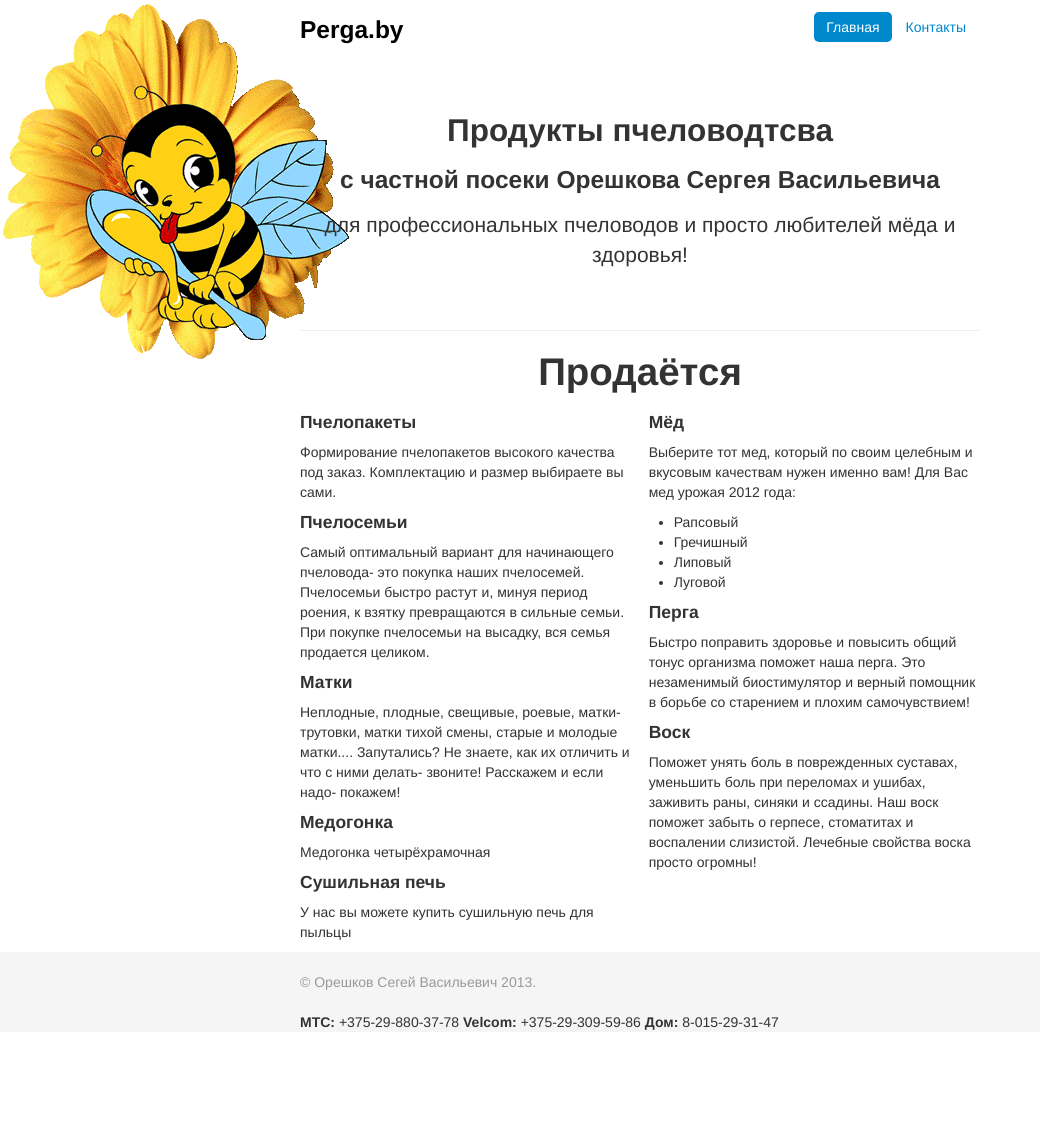
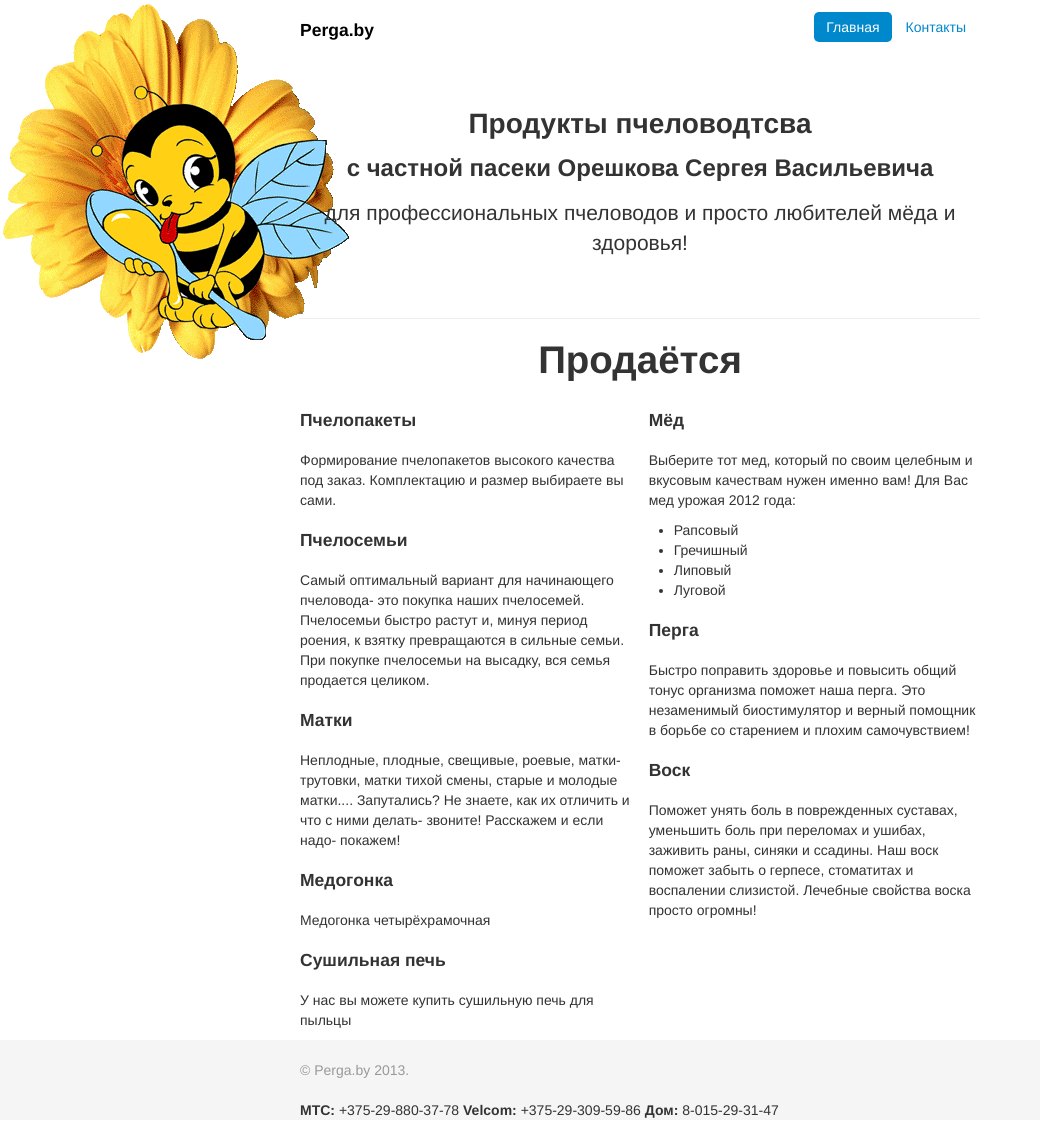
Before and after one commit to ivan24/father, a PHP site: page / in a window 1280 px wide. Shown: the whole page, without its empty margins (0-1040 px from the left). Before the commit the page ends 1030 px from the top, so only its background shows below. Run offline with PHP 8.4, Linux system fonts and the light colour scheme.

Commit message:
maks advice

```diff
--- a/assets/css/style.css
+++ b/assets/css/style.css
@@ -61,3 +61,12 @@ a.logo{
 .container .credit {
     margin: 20px 0;
 }
+h1.title{
+    font-size: 28px;;
+}
+.sub-title{
+    font-size: 24px;;
+}
+h3{
+    font-size: 17.5px;
+}
--- a/index.html
+++ b/index.html
@@ -3,9 +3,9 @@
 <html lang="en">
 <head>
     <meta charset="utf-8">
-    <title>Пасека - Орешкова Сергея Васильевича</title>
+    <title>Мёд. Продукты пчеловодства с частной пасеки</title>
     <meta name="viewport" content="width=device-width, initial-scale=1.0">
-    <meta name="description" content="">
+    <meta name="description" content=" Мёд, перга, воск и другие продукты пчеловодства с экологически чистой пасеки. Натуральный, качественный продукт. Бесплатная доставка по Минску">
     <meta name="author" content="">
 
     <!-- styles -->
@@ -36,8 +36,8 @@
             <h3 class="muted"><a class='logo' href="/">Perga.by</a></h3>
         </div>
         <div class="about">
-            <h2>Продукты пчеловодтсва</h2>
-            <h3>с частной посеки Орешкова Сергея Васильевича</h3>
+            <h1 class='title'>Продукты пчеловодтсва</h1>
+            <h3 class="sub-title">с частной пасеки Орешкова Сергея Васильевича</h3>
             <p class="lead">
                для профессиональных пчеловодов и просто любителей мёда и здоровья!
             </p>
@@ -49,26 +49,26 @@
         <div class="row-fluid marketing">
 
             <div class="span6">
-                <h4>Пчелопакеты</h4>
+                <h3>Пчелопакеты</h3>
                 <p>Формирование пчелопакетов высокого качества под заказ. Комплектацию и размер выбираете вы сами.  </p>
 
-                <h4>Пчелосемьи</h4>
+                <h3>Пчелосемьи</h3>
                 <p>Самый оптимальный вариант для  начинающего пчеловода- это покупка наших пчелосемей. Пчелосемьи быстро растут и,
                     минуя период роения, к взятку превращаются в сильные семьи. При покупке пчелосемьи на высадку, вся семья продается целиком.</p>
 
-                <h4>Матки</h4>
+                <h3>Матки</h3>
                 <p>Неплодные, плодные, свещивые, роевые, матки-трутовки, матки тихой смены, старые и молодые матки....
                 Запутались? Не знаете, как их отличить и что с ними делать- звоните! Расскажем и если надо- покажем!</p>
 
-                <h4>Медогонка</h4>
+                <h3>Медогонка</h3>
                 <p>Медогонка четырёхрамочная</p>
 
-                <h4>Сушильная печь</h4>
+                <h3>Сушильная печь</h3>
                 <p>У нас вы можете купить сушильную печь для пыльцы</p>
             </div>
 
             <div class="span6">
-                <h4>Мёд</h4>
+                <h3>Мёд</h3>
                 <p>
                 Выберите тот мед, который по своим целебным и вкусовым качествам нужен именно вам!
                 Для Вас мед урожая 2012 года:
@@ -80,11 +80,11 @@
                     </ul>
                 </p>
 
-                <h4>Перга</h4>
+                <h3>Перга</h3>
                 <p>Быстро поправить здоровье и повысить общий тонус организма поможет наша перга. Это незаменимый биостимулятор и верный помощник в борьбе
                 со старением и плохим самочувствием!</p>
 
-                <h4>Воск</h4>
+                <h3>Воск</h3>
                 <p>Поможет унять боль в поврежденных суставах, уменьшить боль при переломах и ушибах, заживить раны, синяки и ссадины.
                 Наш воск поможет забыть о герпесе, стоматитах и воспалении слизистой. Лечебные свойства воска просто огромны!</p>
 
@@ -96,7 +96,7 @@
 
 <div id="footer">
     <div class="container">
-        <p class="muted credit">&copy; Орешков Сегей Васильевич 2013.</p>
+        <p class="muted credit">&copy; Perga.by 2013.</p>
         <p class="credit"><strong>МТС: </strong>+375-29-880-37-78 <strong>Velcom: </strong>+375-29-309-59-86 <strong>Дом: </strong> 8-015-29-31-47</p>
     </div>
 </div>
```
Also changed, not shown: contact.html (+6 -10 lines).
